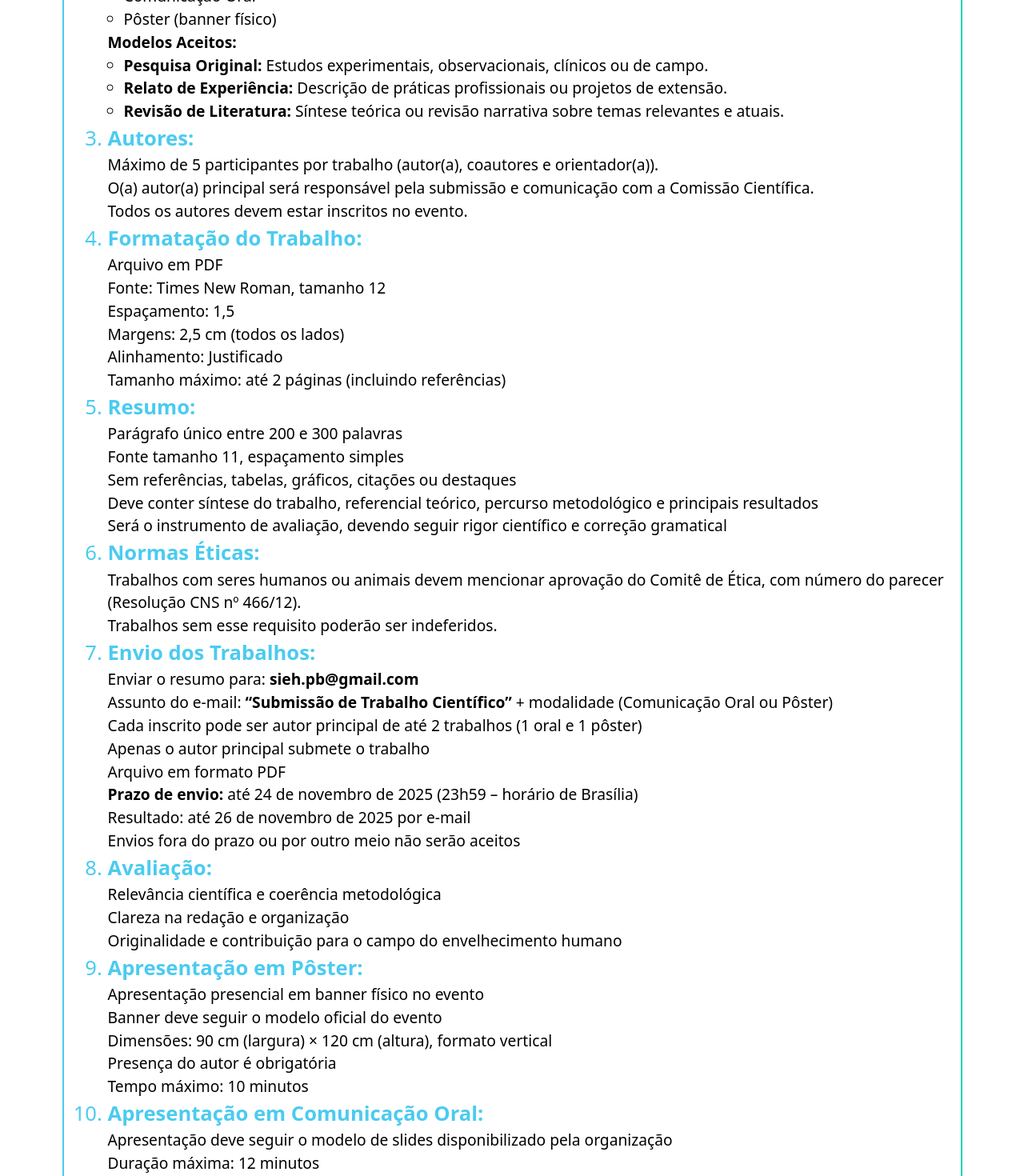
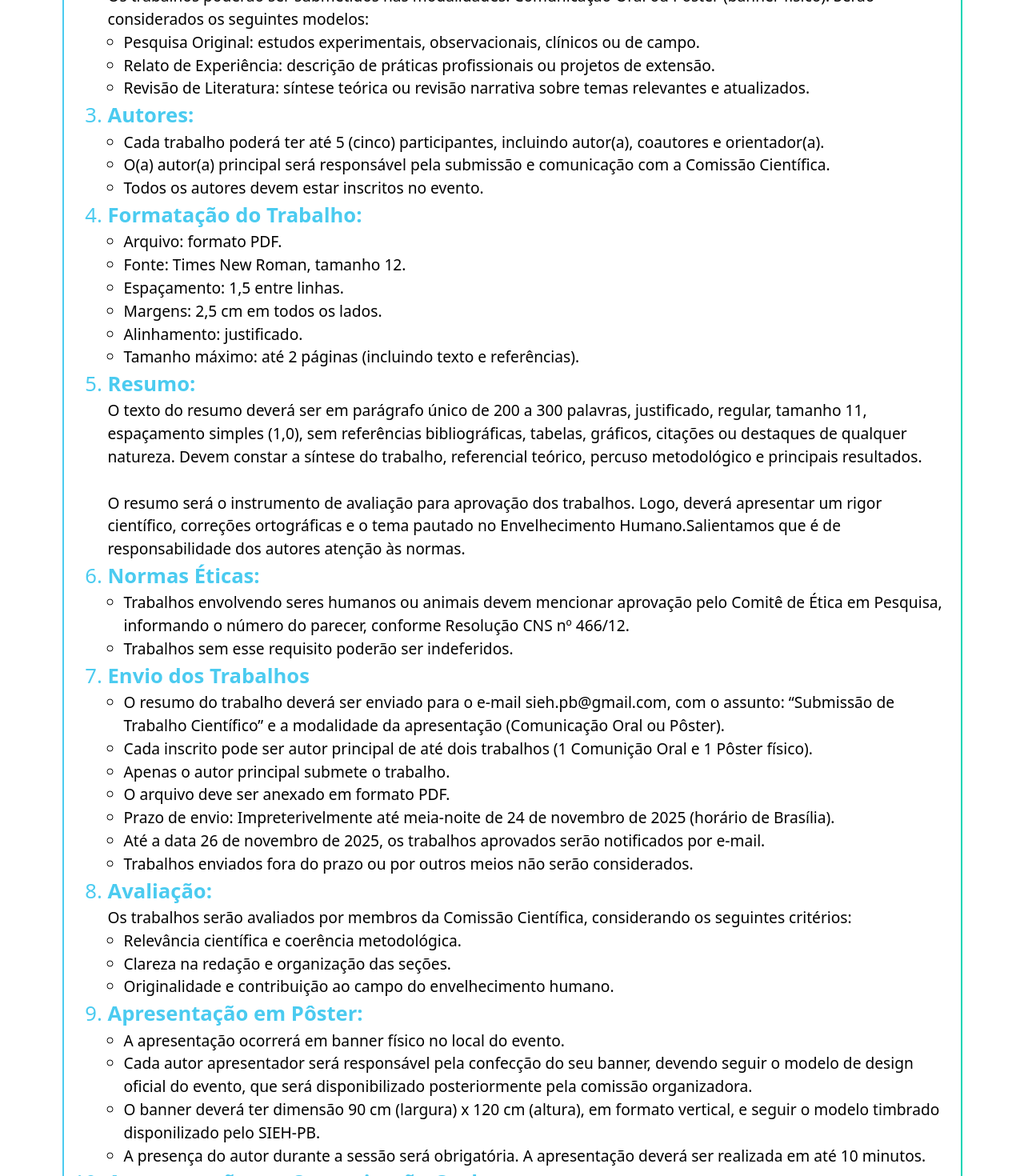
Before and after one commit to Viniciusfcc41/siehpb, a React (Vite) app: page /trabalhos in a window 1280 px wide. Shown: the part 400-1870 px from the top of the page at 80% size. Built offline with nearby package versions, Linux system fonts and the light colour scheme.

Commit message:
Reajuste nas normas

```diff
--- a/src/pages/trabalhos/Trabalhos.tsx
+++ b/src/pages/trabalhos/Trabalhos.tsx
@@ -18,113 +18,133 @@ export const Trabalhos = () =>{
         <ol>
         <li className={style.subtituloNormas}><strong>Objetivo:</strong>
             <ul className={style.norma}>
-            <li>Divulgar pesquisas, relatos de experiência e revisões que contribuam para o avanço do conhecimento sobre envelhecimento humano nas dimensões biológica, psicológica, social, espiritual e interdisciplinar.</li>
+            <li>A submissão de trabalhos científicos tem como objetivo divulgar pesquisas, relatos de experiência e revisões que contribuam para o avanço do conhecimento na área do envelhecimento humano, em suas dimensões biológicas, psicológicas, sociais, espirituais e interdisciplinares.</li>
             </ul>
         </li>
 
         <li className={style.subtituloNormas}><strong>Categorias de Submissão:</strong>
             <ul className={style.norma}>
-            <li ><strong>Modalidades:</strong>
-                <ul className={style.subnorma} >
-                <li>Comunicação Oral</li>
-                <li>Pôster (banner físico)</li>
+                <li>Os trabalhos poderão ser submetidos nas modalidades: Comunicação Oral ou Pôster (banner físico). Serão considerados os seguintes modelos:</li>
+                <ul className={style.subnorma}>
+                    <li>Pesquisa Original: estudos experimentais, observacionais, clínicos ou de campo.</li>
+                    <li>Relato de Experiência: descrição de práticas profissionais ou projetos de extensão.</li>
+                    <li>Revisão de Literatura: síntese teórica ou revisão narrativa sobre temas relevantes e atualizados.</li>
                 </ul>
-            </li>
-
-            <li><strong>Modelos Aceitos:</strong>
-                <ul className={style.subnorma} >
-                <li><strong>Pesquisa Original:</strong> Estudos experimentais, observacionais, clínicos ou de campo.</li>
-                <li><strong>Relato de Experiência:</strong> Descrição de práticas profissionais ou projetos de extensão.</li>
-                <li><strong>Revisão de Literatura:</strong> Síntese teórica ou revisão narrativa sobre temas relevantes e atuais.</li>
-                </ul>
-            </li>
             </ul>
         </li>
 
+
         <li className={style.subtituloNormas}><strong>Autores:</strong>
             <ul className={style.norma}>
-            <li>Máximo de 5 participantes por trabalho (autor(a), coautores e orientador(a)).</li>
-            <li>O(a) autor(a) principal será responsável pela submissão e comunicação com a Comissão Científica.</li>
-            <li>Todos os autores devem estar inscritos no evento.</li>
+                <ul className={style.subnorma}>
+                    <li>Cada trabalho poderá ter até 5 (cinco) participantes, incluindo autor(a), coautores e orientador(a).</li>
+                    <li>O(a) autor(a) principal será responsável pela submissão e comunicação com a Comissão Científica.</li>
+                    <li>Todos os autores devem estar inscritos no evento.</li>
+                </ul>
             </ul>
         </li>
 
         <li className={style.subtituloNormas}><strong>Formatação do Trabalho:</strong>
             <ul className={style.norma}>
-            <li>Arquivo em PDF</li>
-            <li>Fonte: Times New Roman, tamanho 12</li>
-            <li>Espaçamento: 1,5</li>
-            <li>Margens: 2,5 cm (todos os lados)</li>
-            <li>Alinhamento: Justificado</li>
-            <li>Tamanho máximo: até 2 páginas (incluindo referências)</li>
+                <ul className={style.subnorma}>
+                    <li>Arquivo: formato PDF.</li>
+                    <li>Fonte: Times New Roman, tamanho 12.</li>
+                    <li>Espaçamento: 1,5 entre linhas.</li>
+                    <li>Margens: 2,5 cm em todos os lados.</li>
+                    <li>Alinhamento: justificado.</li>
+                    <li>Tamanho máximo: até 2 páginas (incluindo texto e referências).</li>
+                </ul>
             </ul>
         </li>
 
         <li className={style.subtituloNormas}><strong>Resumo:</strong>
             <ul className={style.norma}>
-            <li>Parágrafo único entre 200 e 300 palavras</li>
-            <li>Fonte tamanho 11, espaçamento simples</li>
-            <li>Sem referências, tabelas, gráficos, citações ou destaques</li>
-            <li>Deve conter síntese do trabalho, referencial teórico, percurso metodológico e principais resultados</li>
-            <li>Será o instrumento de avaliação, devendo seguir rigor científico e correção gramatical</li>
+            <li>O texto do resumo deverá ser em parágrafo único de 200 a 300 palavras, justificado,
+regular, tamanho 11, espaçamento simples (1,0), sem referências bibliográficas,
+tabelas, gráficos, citações ou destaques de qualquer natureza. Devem constar a
+síntese do trabalho, referencial teórico, percuso metodológico e principais resultados. <br /><br />
+O resumo será o instrumento de avaliação para aprovação dos trabalhos. Logo, deverá
+apresentar um rigor científico, correções ortográficas e o tema pautado no
+Envelhecimento Humano.Salientamos que é de responsabilidade dos autores atenção às normas.</li>
+
             </ul>
         </li>
 
         <li className={style.subtituloNormas}><strong>Normas Éticas:</strong>
             <ul className={style.norma}>
-            <li>Trabalhos com seres humanos ou animais devem mencionar aprovação do Comitê de Ética, com número do parecer (Resolução CNS nº 466/12).</li>
-            <li>Trabalhos sem esse requisito poderão ser indeferidos.</li>
+                <ul className={style.subnorma}>
+                    <li>Trabalhos envolvendo seres humanos ou animais devem mencionar aprovação  pelo Comitê de Ética em Pesquisa, informando o número do parecer, conforme  Resolução CNS nº 466/12.</li>
+                    <li>Trabalhos sem esse requisito poderão ser indeferidos.</li>
+                </ul>
             </ul>
         </li>
 
-        <li className={style.subtituloNormas}><strong>Envio dos Trabalhos:</strong>
+        <li className={style.subtituloNormas}><strong>Envio dos Trabalhos</strong>
             <ul className={style.norma}>
-            <li>Enviar o resumo para: <strong>sieh.pb@gmail.com</strong></li>
-            <li>Assunto do e-mail: <strong>“Submissão de Trabalho Científico”</strong> + modalidade (Comunicação Oral ou Pôster)</li>
-            <li>Cada inscrito pode ser autor principal de até 2 trabalhos (1 oral e 1 pôster)</li>
-            <li>Apenas o autor principal submete o trabalho</li>
-            <li>Arquivo em formato PDF</li>
-            <li><strong>Prazo de envio:</strong> até 24 de novembro de 2025 (23h59 – horário de Brasília)</li>
-            <li>Resultado: até 26 de novembro de 2025 por e-mail</li>
-            <li>Envios fora do prazo ou por outro meio não serão aceitos</li>
+                <ul className={style.subnorma}>
+                    <li>O resumo do trabalho deverá ser enviado para o e-mail sieh.pb@gmail.com, com
+                    o assunto: “Submissão de Trabalho Científico” e a modalidade da apresentação (Comunicação Oral ou Pôster).</li>
+                    <li>Cada inscrito pode ser autor principal de até dois trabalhos (1 Comunição Oral e 1 Pôster físico).</li>
+                    <li>Apenas o autor principal submete o trabalho.</li>
+                    <li>O arquivo deve ser anexado em formato PDF.</li>
+                    <li>Prazo de envio: Impreterivelmente até meia-noite de 24 de novembro de 2025 (horário de Brasília).</li>
+                    <li>Até a data 26 de novembro de 2025, os trabalhos aprovados serão notificados por
+                    e-mail.</li>
+                    <li>Trabalhos enviados fora do prazo ou por outros meios não serão considerados.</li>
+                </ul>
             </ul>
         </li>
 
         <li className={style.subtituloNormas}><strong>Avaliação:</strong>
             <ul className={style.norma}>
-            <li>Relevância científica e coerência metodológica</li>
-            <li>Clareza na redação e organização</li>
-            <li>Originalidade e contribuição para o campo do envelhecimento humano</li>
+                <li>Os trabalhos serão avaliados por membros da Comissão Científica, considerando os seguintes critérios:</li>
+                <ul className={style.subnorma}>
+                    <li>Relevância científica e coerência metodológica.</li>
+                    <li>Clareza na redação e organização das seções.</li>
+                    <li>Originalidade e contribuição ao campo do envelhecimento humano.</li>
+                </ul>
             </ul>
         </li>
 
+
         <li className={style.subtituloNormas}><strong>Apresentação em Pôster:</strong>
             <ul className={style.norma}>
-            <li>Apresentação presencial em banner físico no evento</li>
-            <li>Banner deve seguir o modelo oficial do evento</li>
-            <li>Dimensões: 90 cm (largura) × 120 cm (altura), formato vertical</li>
-            <li>Presença do autor é obrigatória</li>
-            <li>Tempo máximo: 10 minutos</li>
+                <ul className={style.subnorma}>
+                    <li>A apresentação ocorrerá em banner físico no local do evento.</li>
+                    <li>Cada autor apresentador será responsável pela confecção do seu banner, devendo
+                    seguir o modelo de design oficial do evento, que será disponibilizado
+                    posteriormente pela comissão organizadora.</li>
+                    <li>O banner deverá ter dimensão 90 cm (largura) x 120 cm (altura), em formato vertical, e seguir o modelo timbrado disponilizado pelo SIEH-PB.</li>
+                    <li>A presença do autor durante a sessão será obrigatória. A apresentação deverá ser realizada em até 10 minutos. </li>
+
+                </ul>
             </ul>
         </li>
 
+
         <li className={style.subtituloNormas}><strong>Apresentação em Comunicação Oral:</strong>
             <ul className={style.norma}>
-            <li>Apresentação deve seguir o modelo de slides disponibilizado pela organização</li>
-            <li>Duração máxima: 12 minutos</li>
+                <ul className={style.subnorma}>
+                <li>Cada autor apresentador será responsável por seguir o modelo designado em ppt. pela Comissão Organizadora do SIEH-PB.</li>
+                <li>A apresentação deverá ser realizada em até 12 minutos.</li>
+
+                </ul>
             </ul>
         </li>
 
+
         <li className={style.subtituloNormas}><strong>Certificação:</strong>
             <ul className={style.norma}>
-            <li>Todos os autores dos trabalhos apresentados receberão certificado</li>
-            <li>Haverá premiação para o 1º lugar em Comunicação Oral e o 1º lugar em Pôster</li>
+            <li>Os autores dos trabalhos apresentados receberão certificado de apresentação
+científica com carga horária correspondente. Além disso, ocorrerá a premiação do
+primeiro colocado na modalidade de Comunicação Oral e na modalidade Pôster.
+</li>
             </ul>
         </li>
 
         <li className={style.subtituloNormas}><strong>Disposições Gerais:</strong>
             <ul className={style.norma}>
-            <li>Casos omissos serão resolvidos pela Comissão Organizadora e pela Comissão Científica</li>
+            <li>Casos omissos serão resolvidos pela Comissão Organizadora e Científica do evento.</li>
             </ul>
         </li>
         </ol>
```
Also changed, not shown: src/pages/programacao/Programacao.tsx (+28 -15 lines).
